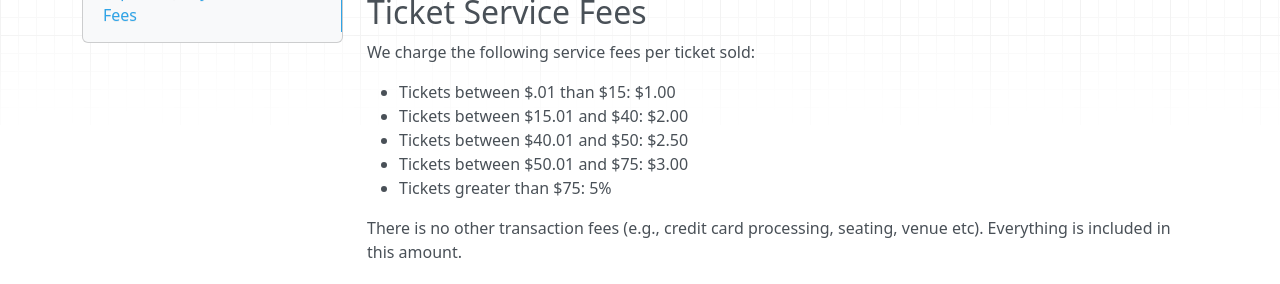
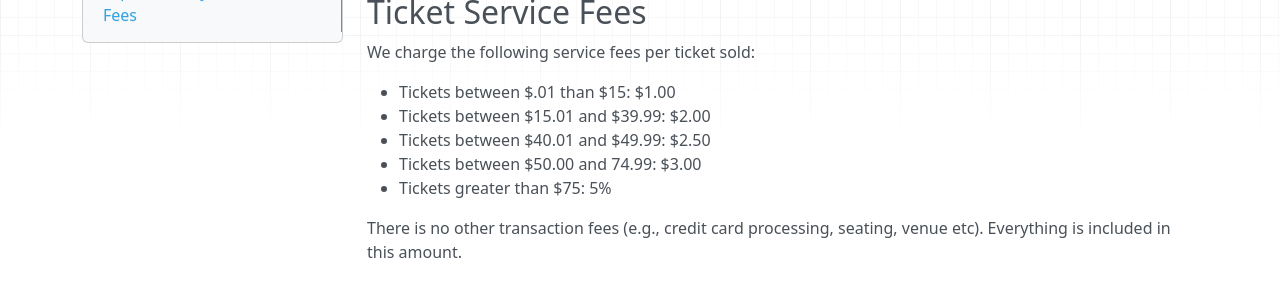
Before and after one commit to Jump-Comedy/jump-comedy-docs, an MkDocs documentation site: the page built from docs/service-fees.md, in a window 1280 px wide. Shown: the part 181-465 px from the top of the page. Built offline with MkDocs 1.6.1, drawn with Linux system fonts in a browser that asks for light colours; nearby versions of some CDN libraries.

Commit message:
update pricing docs

```diff
--- a/docs/service-fees.md
+++ b/docs/service-fees.md
@@ -7,9 +7,9 @@ Please email info@mycomedytickets.com if you have any questions about the below.
 We charge the following service fees per ticket sold:
 
 - Tickets between $.01 than $15: $1.00
-- Tickets between $15.01 and $40: $2.00
-- Tickets between $40.01 and $50: $2.50
-- Tickets between $50.01 and $75: $3.00
+- Tickets between $15.01 and $39.99: $2.00
+- Tickets between $40.01 and $49.99: $2.50
+- Tickets between $50.00 and 74.99: $3.00
 - Tickets greater than $75: 5%
 
 There is no other transaction fees (e.g., credit card processing, seating, venue etc). Everything is included in this amount.
```
